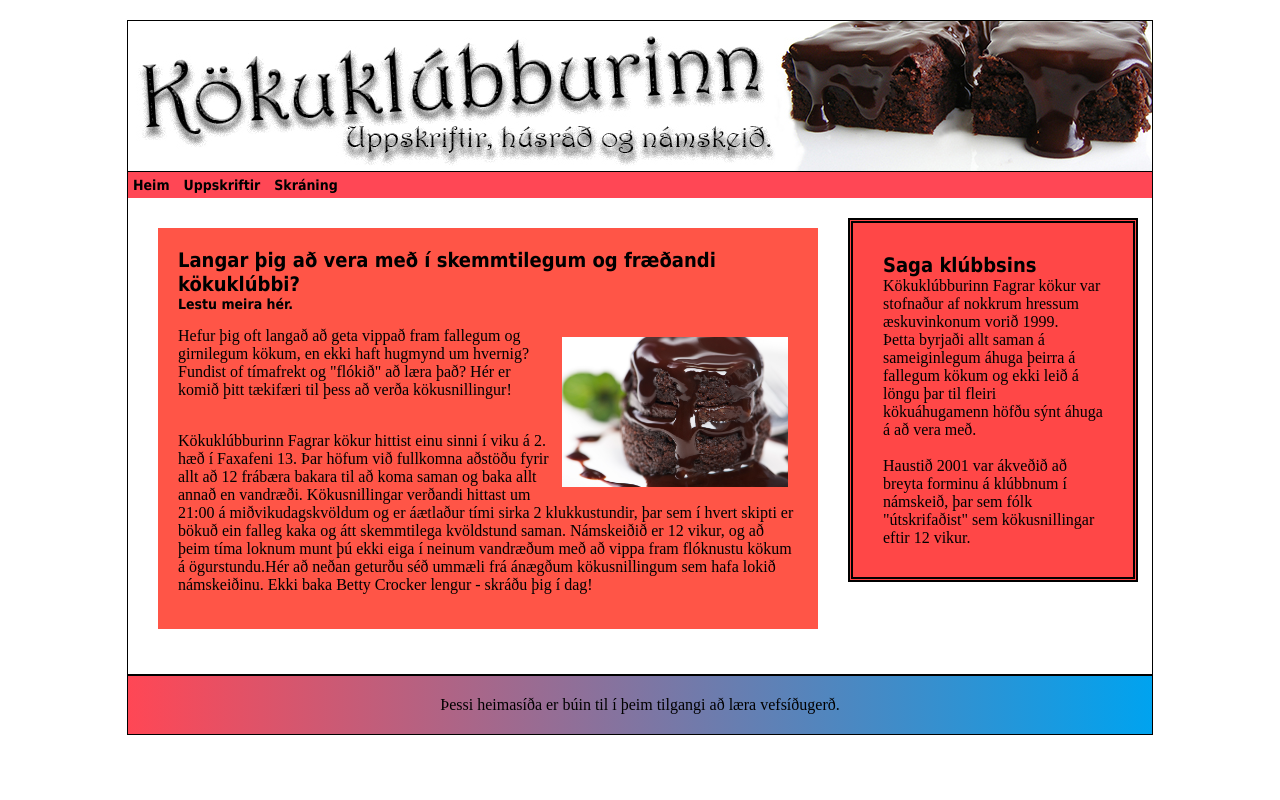
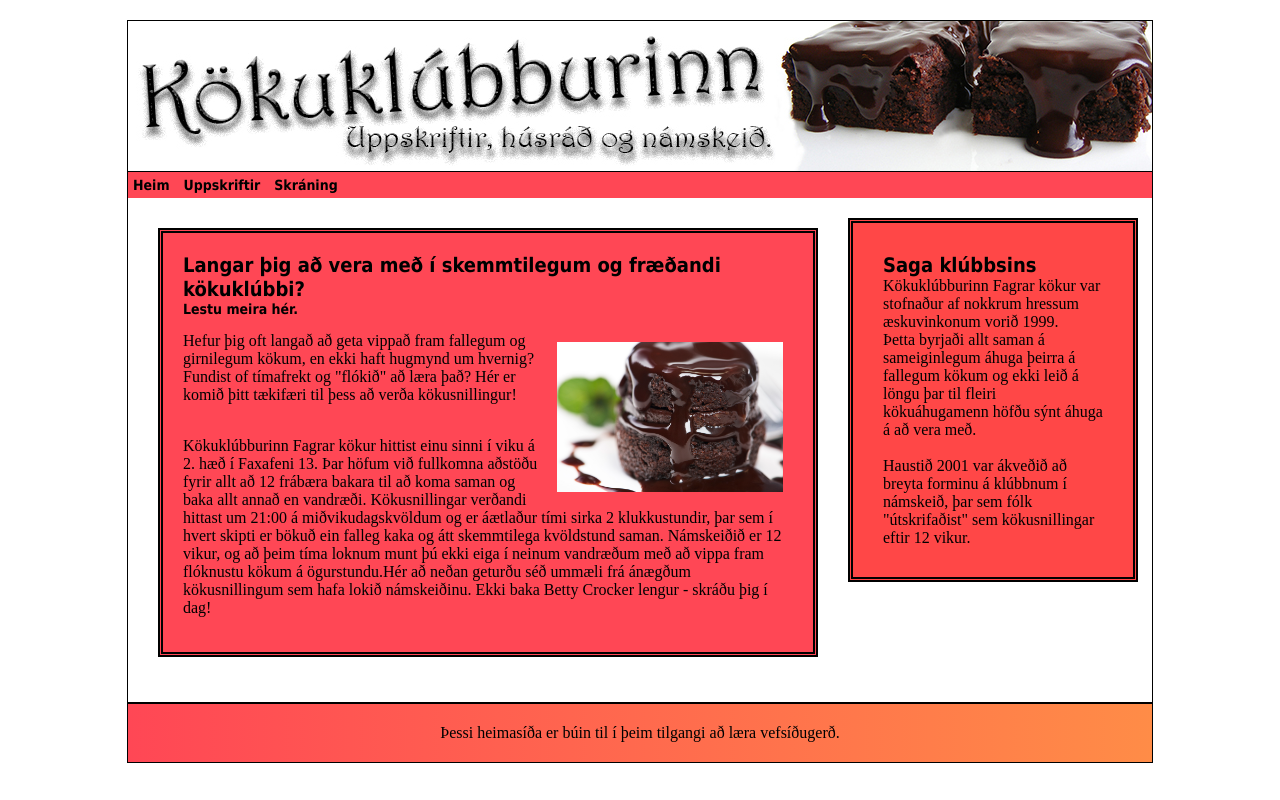
Before and after one commit to sbleika/Kklubburinn, a PHP site: page /kklubburinn.html in a window 1280 px wide. Run offline with PHP 8.4, Linux system fonts and the light colour scheme.

Commit message:
Litir...

```diff
--- a/kklubburinn.css
+++ b/kklubburinn.css
@@ -21,7 +21,7 @@ body{
 	text-align: left;
 }
 #top_header{
-	background: ff4755;
+	background: -webkit-linear-gradient(bottom left, #FF4755 0%, #FF8C47 100%);
 	border: 1px solid black;
 	padding: 20px;
 }
@@ -58,11 +58,12 @@ body{
 	text-align: center;
 	padding: 20px;
 	border-top: 2px solid black;
-	background: -webkit-linear-gradient(left, #FF4755 0%, #00A3EF 100%);
+	background:  -webkit-linear-gradient(left, #FF4755 0%, #FF8C47 100%);
 }
 article{
-	background: #ff5547;
-	border: 1px #ff7147;
+	background: #ff4755;
+	border-style: double;
+	border-width: 5px;
 	padding: 20px;
 	margin-bottom: 15px;
 }
```
